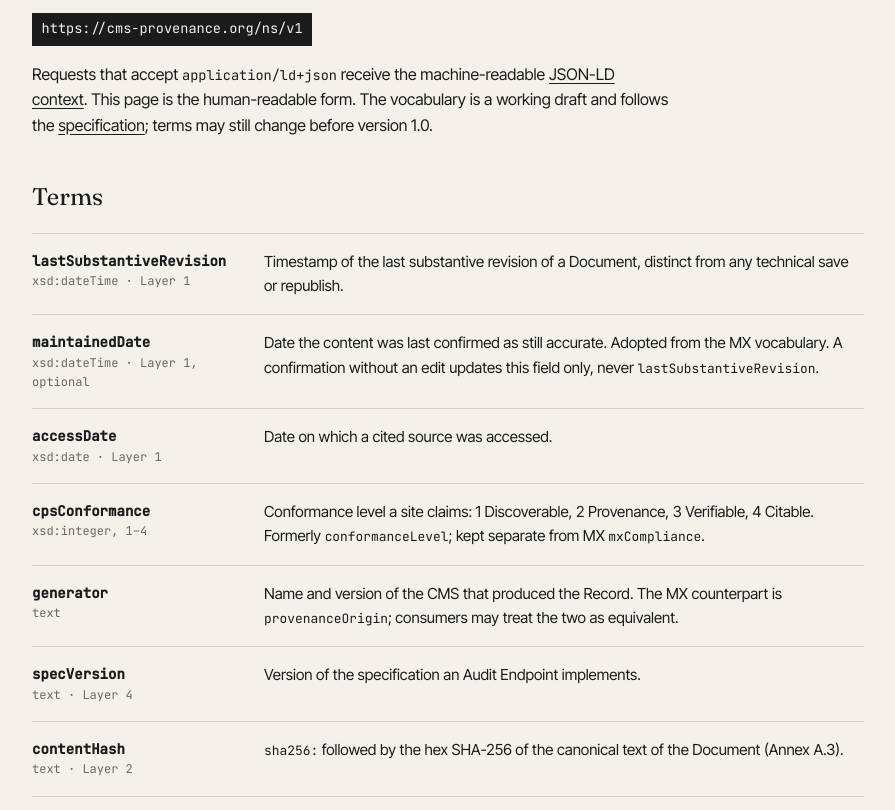
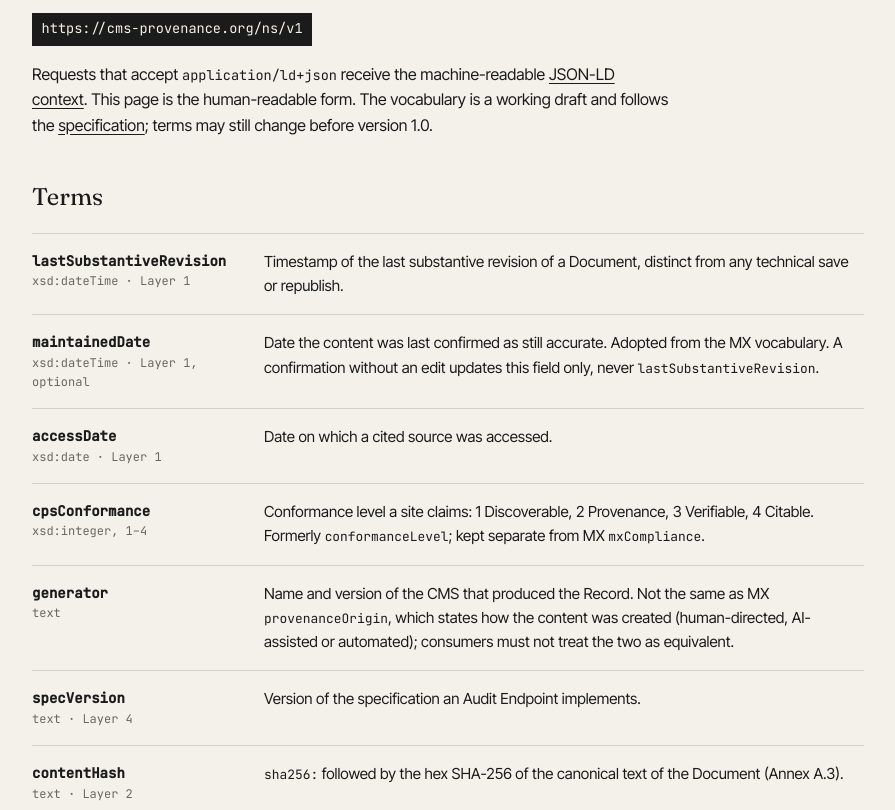
Before and after one commit to dkd-dobberkau/cms-provenance.org, a plain HTML site: page ns/v1/index.html in a window 1280 px wide. Shown: the part 213-1023 px from the top of the page, without its empty margins (192-1087 px from the left). Drawn offline with Linux system fonts and the light colour scheme.

Commit message:
fix: generator is not the MX provenanceOrigin
Co-Authored-By: Claude Opus 5.5 <noreply@anthropic.com>
Claude-Session: https://claude.ai/code/session_01XXUcpAQF8qhSdjE2CBLymu

```diff
--- a/ns/v1/index.html
+++ b/ns/v1/index.html
@@ -146,7 +146,7 @@ footer {
     </div>
     <div class="term" id="generator">
       <dt>generator<span>text</span></dt>
-      <dd>Name and version of the CMS that produced the Record. The MX counterpart is <code>provenanceOrigin</code>; consumers may treat the two as equivalent.</dd>
+      <dd>Name and version of the CMS that produced the Record. Not the same as MX <code>provenanceOrigin</code>, which states how the content was created (human-directed, AI-assisted or automated); consumers must not treat the two as equivalent.</dd>
     </div>
     <div class="term" id="specVersion">
       <dt>specVersion<span>text · Layer 4</span></dt>
```
